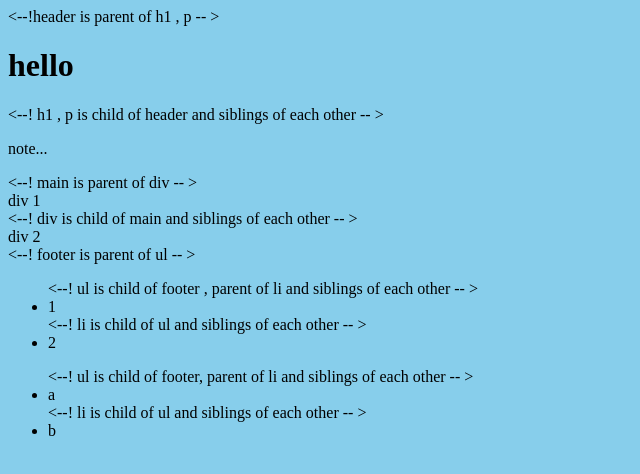
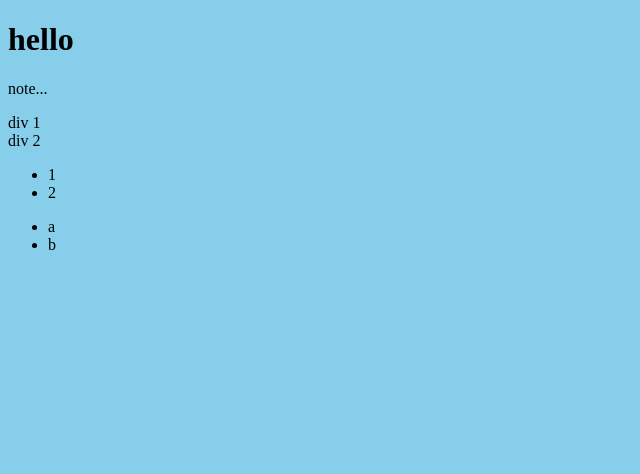
Before and after one commit to GIT-JUNAIDATTAR/javascript, a plain HTML site: page v-32_Chapter-7_AccessingChildrenOfAnElements/index.html in a window 1280 px wide. Shown: the whole page, without its empty margins (0-640 px from the left). Drawn offline with Linux system fonts and the light colour scheme.

Commit message:
correcting the wrong syntax for comment

```diff
--- a/v-32_Chapter-7_AccessingChildrenOfAnElements/index.html
+++ b/v-32_Chapter-7_AccessingChildrenOfAnElements/index.html
@@ -9,30 +9,29 @@
   <body>
     <script src="script.js"></script>
     <header>
-      <--!header is parent of h1 , p -- >
+      <!--header is parent of h1 , p -->
       <h1>hello</h1>
-      <--! h1 , p is child of header and siblings of each other -- >
+      <!-- h1 , p is child of header and siblings of each other -->
       <p>note...</p>
     </header>
     <main>
-      <--! main is parent of div -- >
+      <!-- main is parent of div -->
       <div>div 1</div>
-      <--! div is child of main and siblings of each other -- >
+      <!-- div is child of main and siblings of each other -->
       <div>div 2</div>
     </main>
     <footer>
-      <--! footer is parent of ul -- >
+      <!--footer is parent of ul -->
       <ul>
-        <--! ul is child of footer , parent of li and siblings of each other --
-        >
+        <!-- ul is child of footer , parent of li and siblings of each other -->
         <li>1</li>
-        <--! li is child of ul and siblings of each other -- >
+        <!-- li is child of ul and siblings of each other -->
         <li>2</li>
       </ul>
       <ul>
-        <--! ul is child of footer, parent of li and siblings of each other -- >
+        <!-- ul is child of footer, parent of li and siblings of each other -->
         <li>a</li>
-        <--! li is child of ul and siblings of each other -- >
+        <!-- li is child of ul and siblings of each other -->
         <li>b</li>
       </ul>
     </footer>
```
